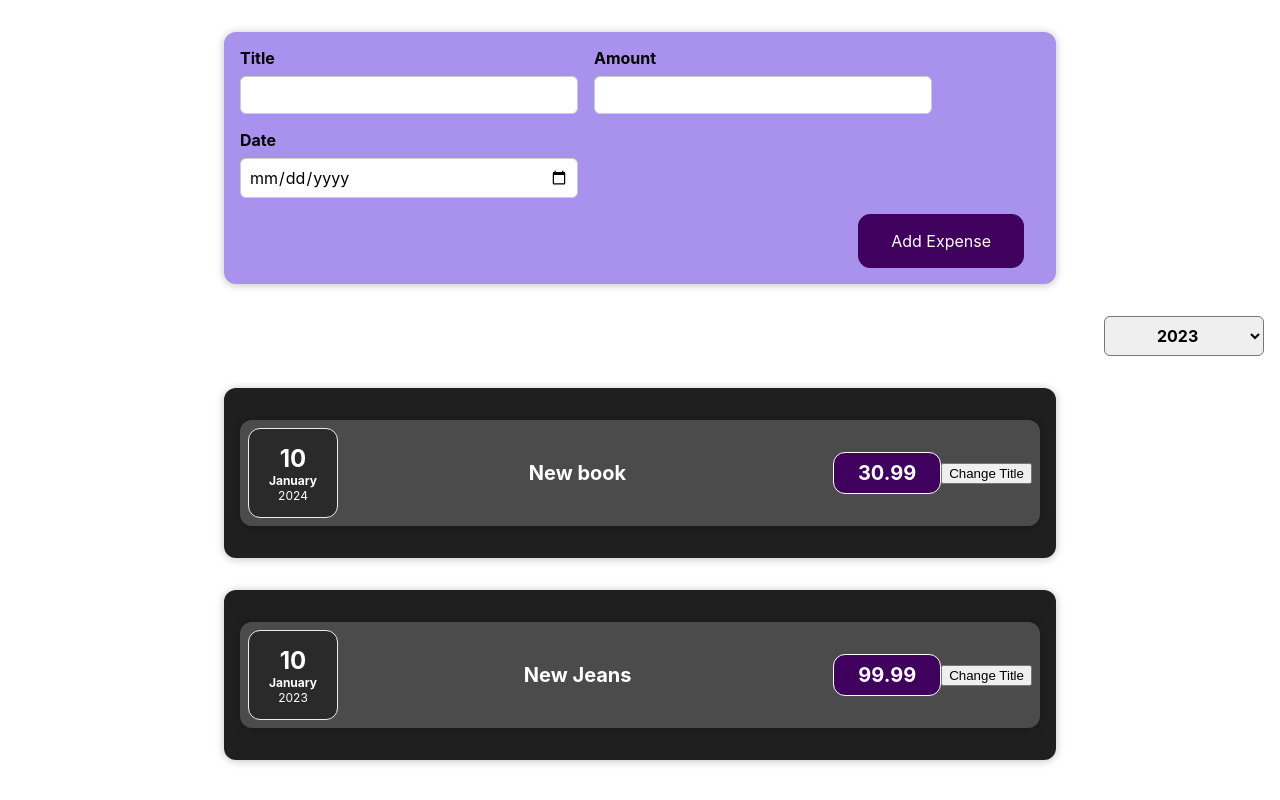
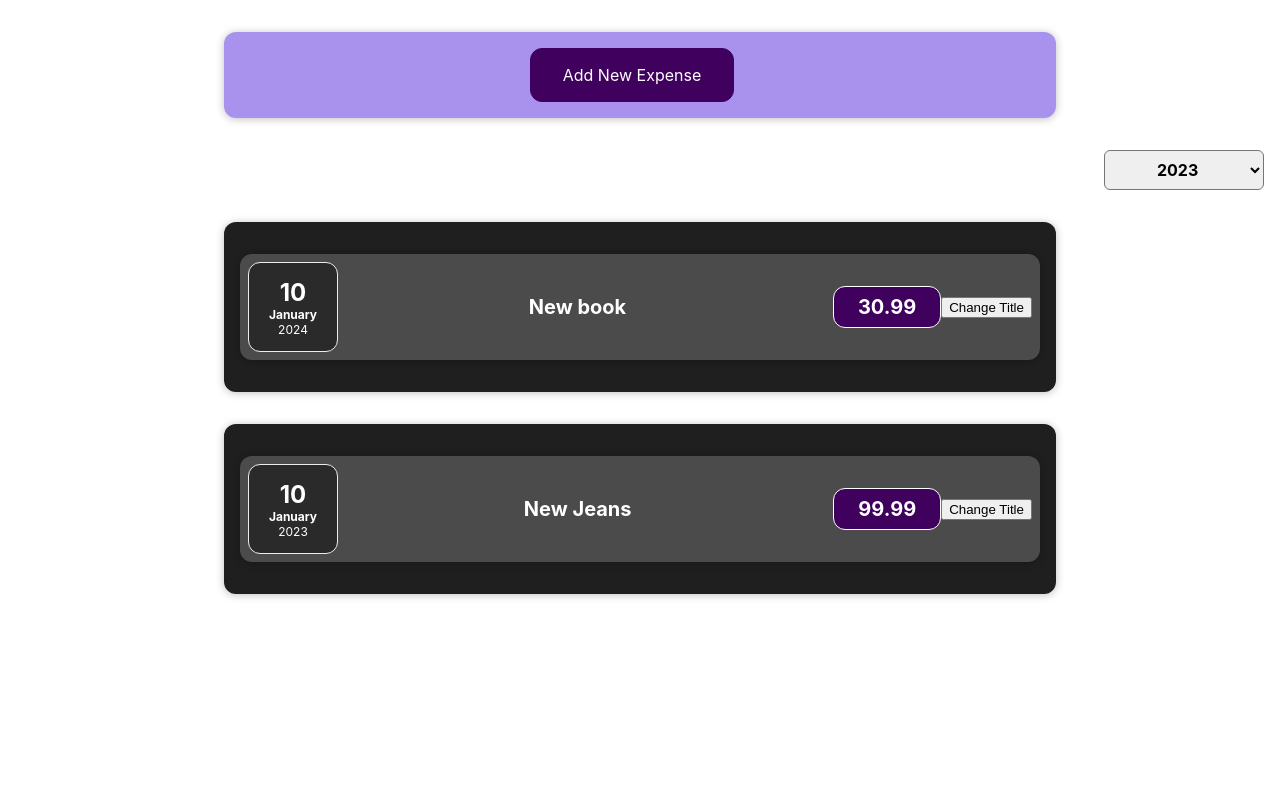
Before and after one commit to ViktorLumiste/expenses, a React (Create React App) app: page / in a window 1280 px wide. Built offline with nearby package versions, Linux system fonts and the light colour scheme.

Commit message:
Expanding selective displaying

```diff
--- a/src/components/NewExpense/ExpenseForm.js
+++ b/src/components/NewExpense/ExpenseForm.js
@@ -2,6 +2,8 @@ import React, {useState} from "react";
 import "./ExpenseForm.css"
 
 const ExpenseForm = (props) =>{
+    const [formShow, setFormShow] = useState(false)
+    const [buttonShow, setButtonShow] = useState(true)
     const [enteredTitle,setEnteredTitle] = useState('')
     const [enteredAmount,setEnteredAmount] = useState('')
     const [enteredDate,setEnteredDate] = useState('')
@@ -26,7 +28,38 @@ const ExpenseForm = (props) =>{
         setEnteredAmount('')
         setEnteredDate('')
     }
+    const showForm = () =>{
+        if (formShow === true) {
+            setFormShow(false)
+            setEnteredTitle('')
+            setEnteredAmount('')
+            setEnteredDate('')
+            showButton()
+        } else if (formShow === false) {
+            setFormShow(true)
+            setEnteredTitle('')
+            setEnteredAmount('')
+            setEnteredDate('')
+            showButton()
+        }
+    }
+    const showButton = () =>{
+        if (buttonShow === true) {
+            setButtonShow(false)
+        } else if (buttonShow === false) {
+            setButtonShow(true)
+        }
+    }
+
+
+
     return(
+        <div>
+        {buttonShow ?(
+        <button  onClick={showForm}>Add New Expense</button>
+        ):null
+        }
+        { formShow ?(
         <form onSubmit={submitHandler}>
             <div className="new-expense__controls">
                 <div className="new-expense__control">
@@ -43,10 +76,18 @@ const ExpenseForm = (props) =>{
                     <input type="date" min="2023-01-18" max="2025-12-31" onChange={dateChangeHandler} value={enteredDate}/>
                 </div>
             </div>
-            <div className="new-expense__actions">
+            <div className="new-expense__actions" style={{display:"inline-block"}}>
                 <button type="submit">Add Expense</button>
             </div>
+            <div className="new-expense__actions" style={{display:"inline-block"}}>
+                <button onClick={showForm}>Cancel</button>
+            </div>
         </form>
-    )
+
+        ):null
+        }
+        </div>
+
+)
 }
 export default ExpenseForm
```
